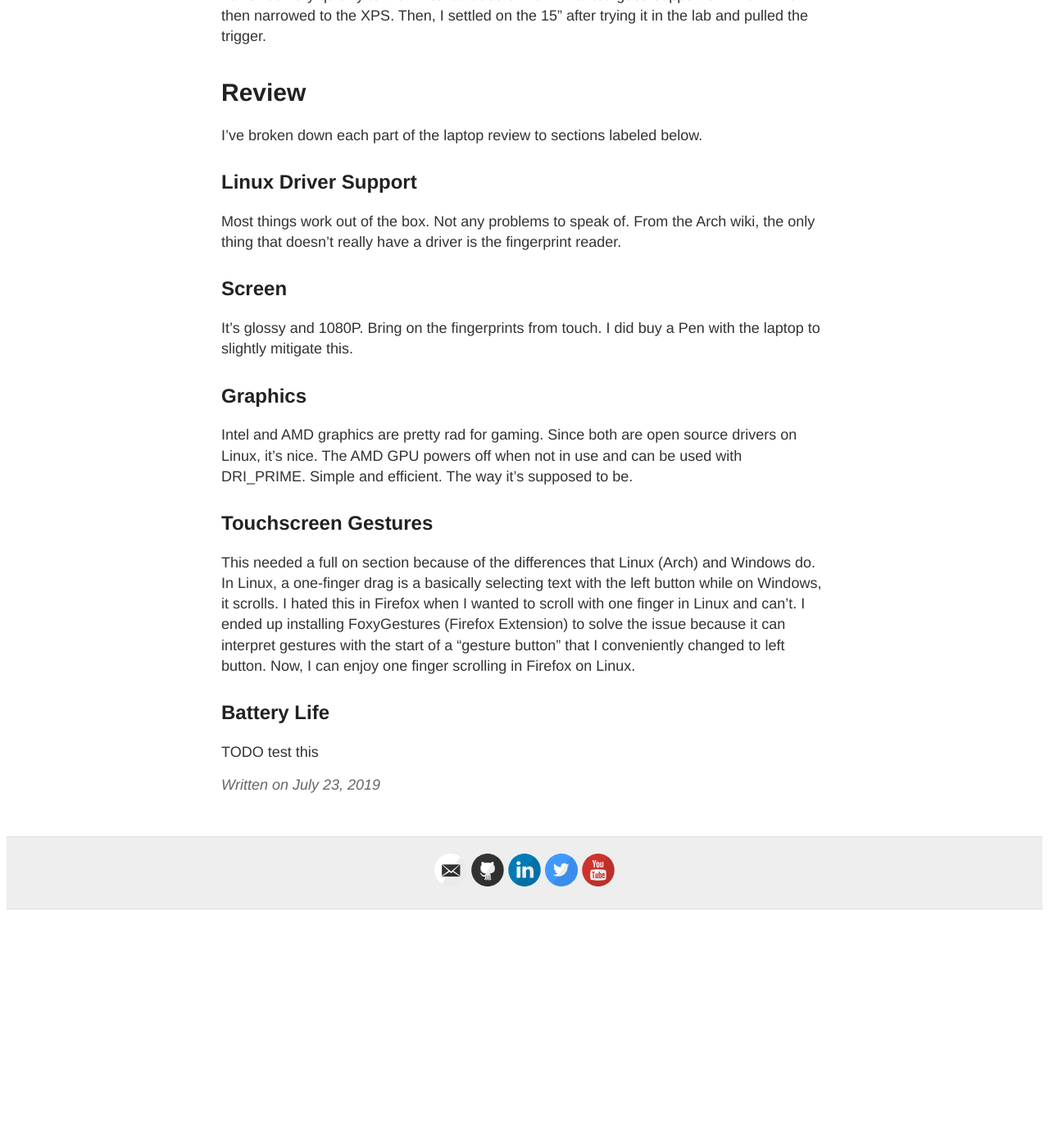
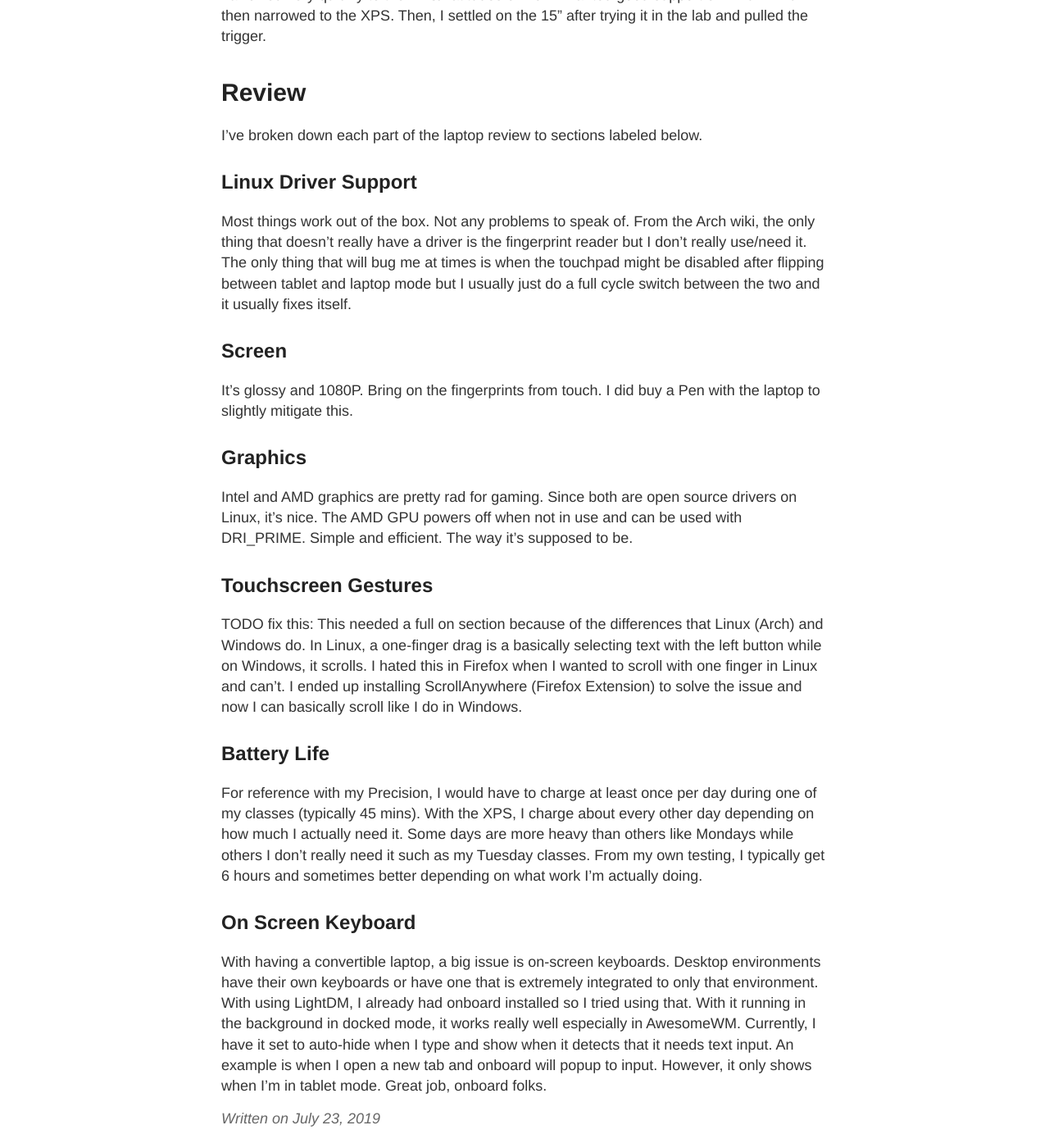
Before and after one commit to SethBarberee/sethbarberee.github.io, a Jekyll site: the page built from _posts/2019-07-23-new-laptop-new-horizons.md, in a window 1280 px wide and 1400 px high, scrolled down 972 px. Shown: the whole window at 82% size. Built offline with Jekyll 4.4.1, drawn with Linux system fonts in a browser that asks for light colours; before the commit the page ends 2089 px from its top, so only the background shows below that.

Commit message:
actually finishing the article

```diff
--- a/_posts/2019-07-23-new-laptop-new-horizons.md
+++ b/_posts/2019-07-23-new-laptop-new-horizons.md
@@ -35,7 +35,10 @@
 ## Linux Driver Support
 Most things work out of the box. Not any problems to speak of. From the Arch
 wiki, the only thing that doesn't really have a driver is the fingerprint
-reader.
+reader but I don't really use/need it. The only thing that will bug me at
+times is when the touchpad might be disabled after flipping between tablet and
+laptop mode but I usually just do a full cycle switch between the two and it
+usually fixes itself.
 ## Screen
 It's glossy and 1080P. Bring on the fingerprints from touch. I did buy a Pen with the
 laptop to slightly mitigate this.
@@ -44,12 +47,26 @@
 drivers on Linux, it's nice. The AMD GPU powers off when not in use and can be
 used with DRI_PRIME. Simple and efficient. The way it's supposed to be.
 ## Touchscreen Gestures
+TODO fix this:
 This needed a full on section because of the differences that Linux (Arch) and
 Windows do. In Linux, a one-finger drag is a basically selecting text with the
 left button while on Windows, it scrolls. I hated this in Firefox when I
 wanted to scroll with one finger in Linux and can't. I ended up installing
-FoxyGestures (Firefox Extension) to solve the issue because it can interpret
-gestures with the start of a "gesture button" that I conveniently changed to
-left button. Now, I can enjoy one finger scrolling in Firefox on Linux.
+ScrollAnywhere (Firefox Extension) to solve the issue and now I can basically
+scroll like I do in Windows.
 ## Battery Life
-TODO test this
+For reference with my Precision, I would have to charge at least once per day
+during one of my classes (typically 45 mins). With the XPS, I charge about
+every other day depending on how much I actually need it. Some days are more
+heavy than others like Mondays while others I don't really need it such as
+my Tuesday classes. From my own testing, I typically get 6 hours and sometimes
+better depending on what work I'm actually doing.
+## On Screen Keyboard
+With having a convertible laptop, a big issue is on-screen keyboards. Desktop
+environments have their own keyboards or have one that is extremely integrated
+to only that environment. With using LightDM, I already had onboard installed
+so I tried using that. With it running in the background in docked mode, it
+works really well especially in AwesomeWM. Currently, I have it set to
+auto-hide when I type and show when it detects that it needs text input. An
+example is when I open a new tab and onboard will popup to input. However, it
+only shows when I'm in tablet mode. Great job, onboard folks.
```
